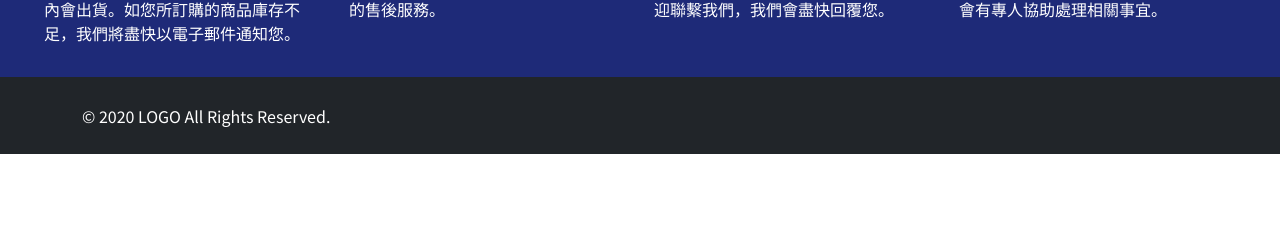
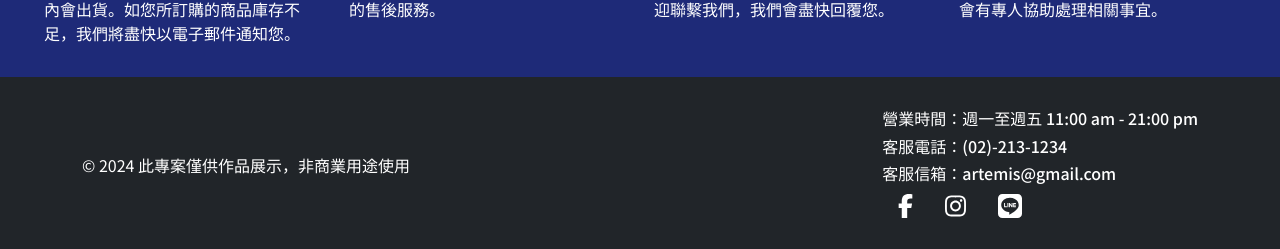
Before and after one commit to foxlee2525/artemis-web, a React (Create React App) app: page /#/ in a window 1280 px wide. Shown: the part 1178-1427 px from the top of the page. Before the commit the page ends 1332 px from the top, so only its background shows below. Built offline with nearby package versions, Linux system fonts and the light colour scheme; no server answers.

Commit message:
feat: Adjust router of App and Update Footer.
- Adjust router of App and Update Footer.

```diff
--- a/src/App.js
+++ b/src/App.js
@@ -13,6 +13,8 @@ import Cart from "./pages/front/Cart";
 import Checkout from "./pages/front/Checkout";
 import CheckoutSuccess from "./pages/front/CheckoutSuccess";
 import CheckoutConfirm from "./pages/front/CheckoutConfirm";
+import About from "./pages/front/About";
+import Contact from "./pages/front/Contact";
 
 function App() {
   return (
@@ -20,6 +22,8 @@ function App() {
       <Routes>
         <Route path='/' element={<FrontLayout />}>
           <Route path='' element={<Home />}></Route>
+          <Route path='about' element={<About />}></Route>
+          <Route path='contact' element={<Contact />}></Route>
           <Route path='products' element={<Products />}></Route>
           <Route path='product/:id' element={<ProductDetail />}></Route>
           <Route path='cart' element={<ShoppingLayout />}>
--- a/src/components/Footer.js
+++ b/src/components/Footer.js
@@ -1,26 +1,38 @@
+import { FontAwesomeIcon } from "@fortawesome/react-fontawesome";
+import {
+  faFacebookF,
+  faInstagram,
+  faLine,
+} from "@fortawesome/free-brands-svg-icons";
+
 function Footer() {
   return (
-    <div className='bg-dark'>
+    <div className='bg-dark py-2'>
       <div className='container'>
         <div className='d-flex align-items-center justify-content-between text-white py-4'>
-          <p className='mb-0'>© 2020 LOGO All Rights Reserved.</p>
-          <ul className='d-flex list-unstyled mb-0 h4'>
+          <p className='mb-0'>© 2024 此專案僅供作品展示，非商業用途使用</p>
+          <div>
+            <h6>營業時間：週一至週五 11:00 am - 21:00 pm</h6>
+            <h6>客服電話：(02)-213-1234</h6>
+            <h6>客服信箱：artemis@gmail.com</h6>
+            <ul className='d-flex list-unstyled mb-0 h4 mt-2'>
               <li>
                 <a href='#' className='text-white mx-3'>
-                <i className='fab fa-facebook'></i>
+                  <FontAwesomeIcon icon={faFacebookF} />
                 </a>
               </li>
               <li>
                 <a href='#' className='text-white mx-3'>
-                <i className='fab fa-instagram'></i>
+                  <FontAwesomeIcon icon={faInstagram} />
                 </a>
               </li>
               <li>
                 <a href='#' className='text-white ms-3'>
-                <i className='fab fa-line'></i>
+                  <FontAwesomeIcon icon={faLine} />
                 </a>
               </li>
             </ul>
+          </div>
         </div>
       </div>
     </div>
```
Lines whose indentation alone changed are shown as unchanged.
